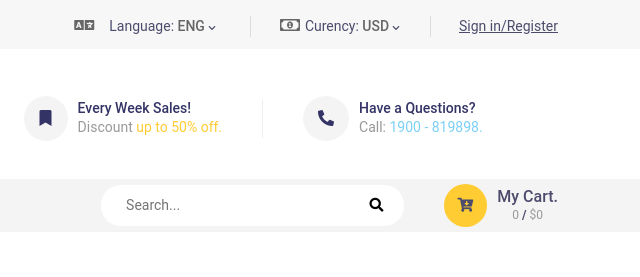
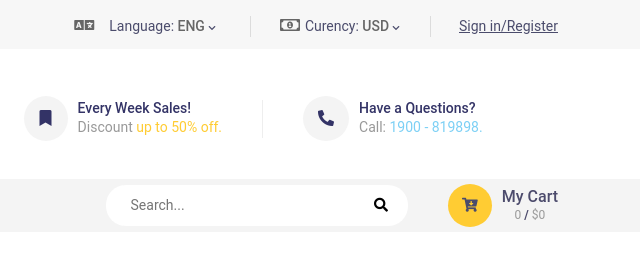
Before and after one commit to Farida700/Miukid, a plain HTML site: page Урок 39/index.html in a window 1280 px wide. Shown: the top 277 px of the page, 640-1280 px from the left. Drawn offline with Linux system fonts and the light colour scheme.

Commit message:
Урок 40

```diff
--- a/Урок 39/index.html
+++ b/Урок 39/index.html
@@ -349,7 +349,7 @@
                 </div>
 
                 <div class="shopcard__curr">
-                  <h4 class="curr__title">My Cart.</h4>
+                  <h4 class="curr__title">My Cart</h4>
                   <p class="curr__number">
                     <span class="cart_count">0</span>
                     /
```
